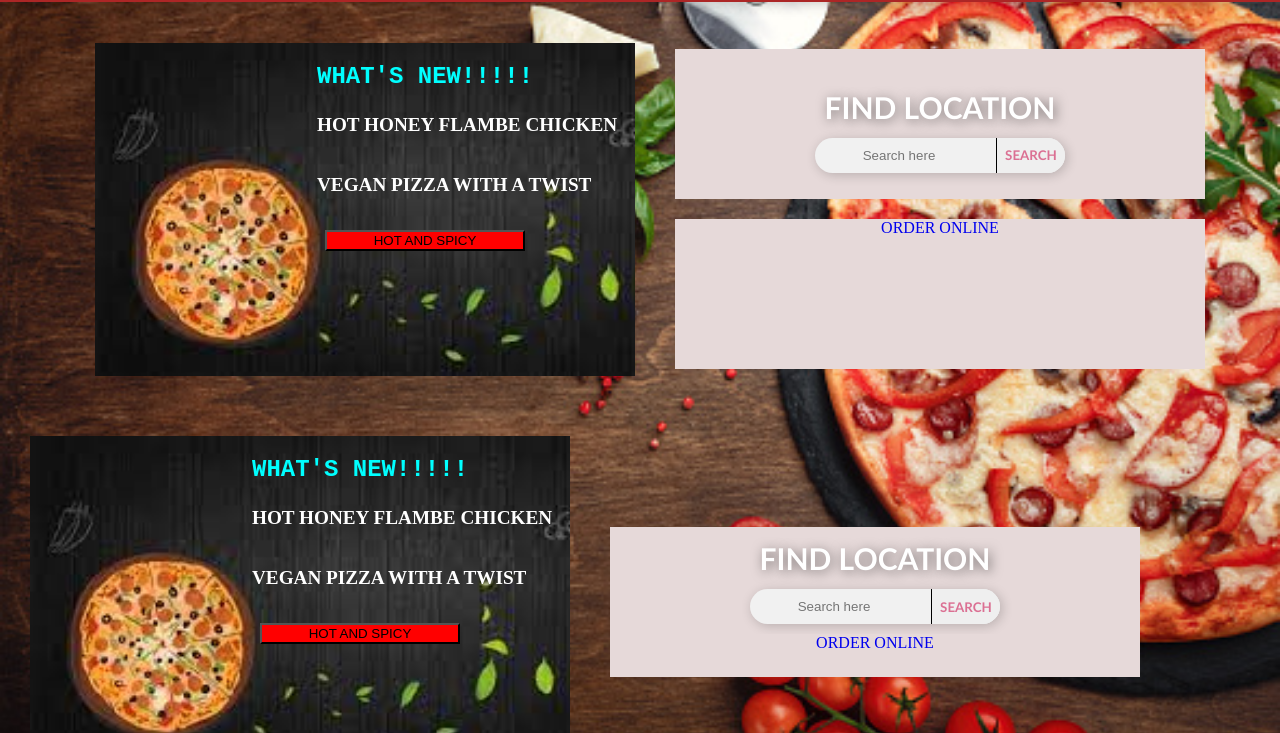
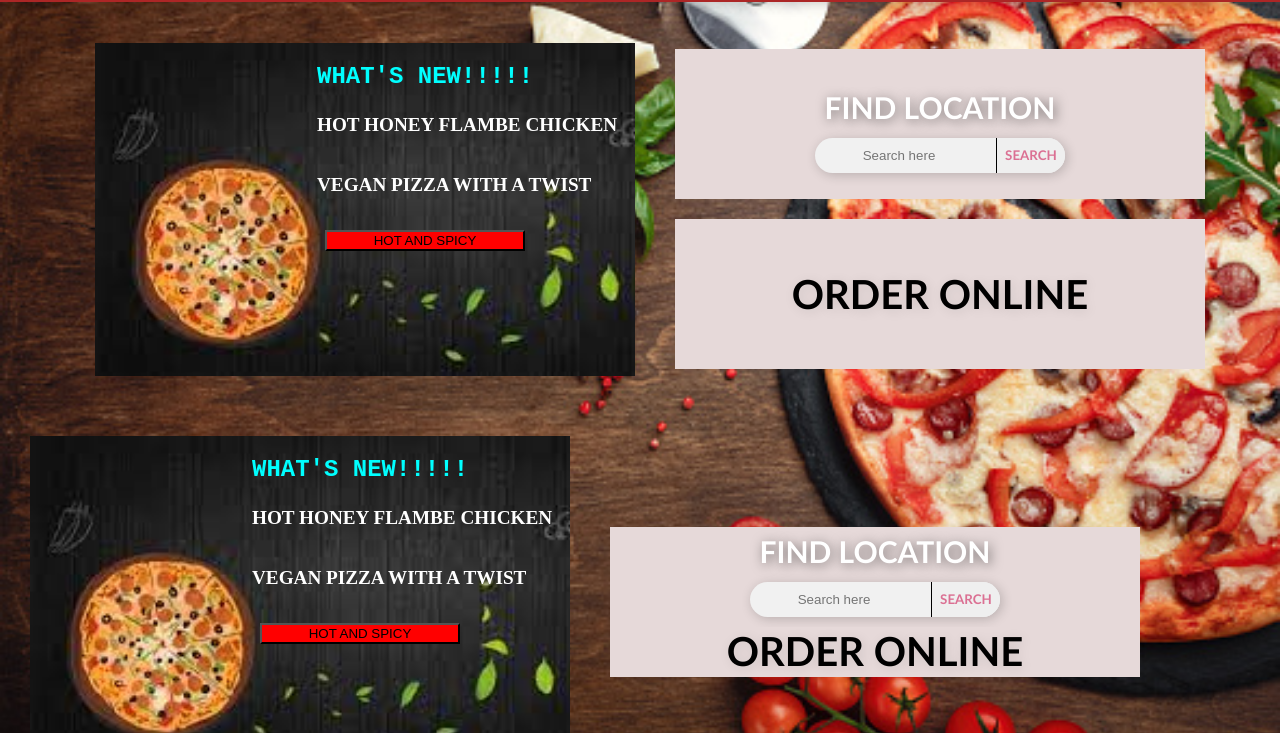
Before and after one commit to AshleyMugure/pizza-palace, a plain HTML site: page index.html in a window 1280 px wide. Shown: the part 67-800 px from the top of the page. Drawn offline with Linux system fonts and the light colour scheme.

Commit message:
add link style

```diff
--- a/css/styles.css
+++ b/css/styles.css
@@ -153,3 +153,15 @@ a{
   border-radius: 0px 20px 20px 0px;
   border-left: 1px solid black;
 }
+.order{
+  display: flex;
+  justify-content: center;
+  align-items: center;
+}
+.order a{
+  font-size: 40px;
+  font-family: 'Gill Sans', 'Gill Sans MT', Calibri, 'Trebuchet MS', sans-serif;
+  font-weight: bold;
+  color: #000000;
+  text-shadow: 2px 2px 12px rgba(0, 0, 0, 0.1);
+}
```
